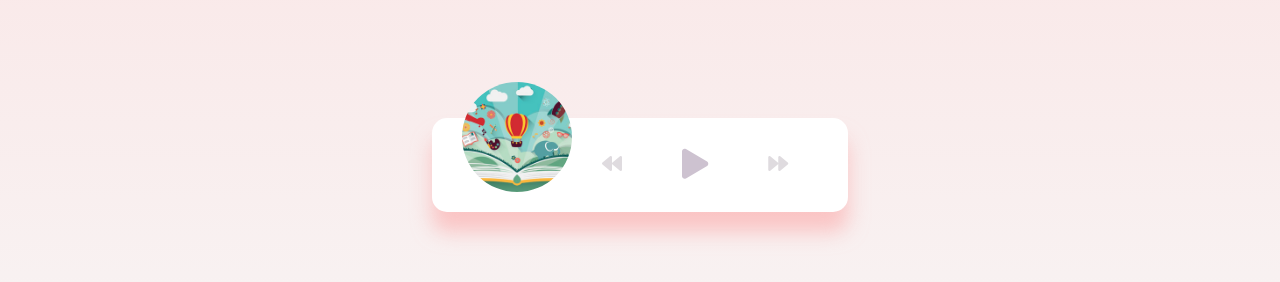
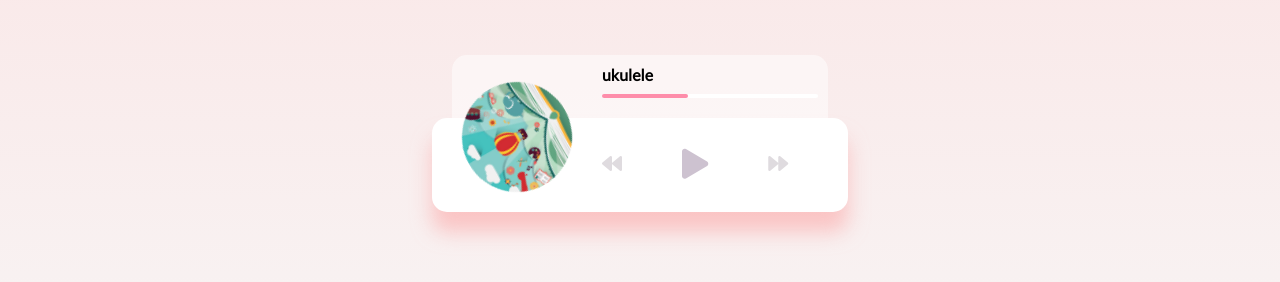
Before and after one commit to gazjosef/music-player, a plain HTML site: page index.html in a window 1280 px wide. Shown: the part 596-878 px from the top of the page. Drawn offline with Linux system fonts and the light colour scheme.

Commit message:
Music Info Styling & Animation

```diff
--- a/index.html
+++ b/index.html
@@ -13,7 +13,7 @@
   </head>
   <body>
     <h1>Music Player</h1>
-    <div id="music-container" class="music-container">
+    <div id="music-container" class="music-container play">
       <div class="music-info">
         <h4 id="title">ukulele</h4>
         <div id="progress-container" class="progress-container">
--- a/style.css
+++ b/style.css
@@ -94,7 +94,36 @@ body {
   position: absolute;
   top: 0;
   left: 20px;
+  width: calc(100% - 40px);
+  padding: 10px 10px 10px 150px;
   opacity: 0;
   transform: translateY(0%);
   transition: transform 0.3s ease-in, opacity 0.3s ease-in;
+  z-index: 0;
 }
+
+.music-container.play .music-info {
+  opacity: 1;
+  transform: translateY(-100%);
+}
+
+.music-info h4 {
+  margin: 0;
+}
+
+.progress-container {
+  background: #fff;
+  border-radius: 5px;
+  cursor: pointer;
+  margin: 10px 0;
+  height: 4px;
+  width: 100%;
+}
+
+.progress {
+  background-color: #fe8daa;
+  border-radius: 5px;
+  height: 100%;
+  width: 40%;
+  transition: width 0.1 linear;
+}
```
